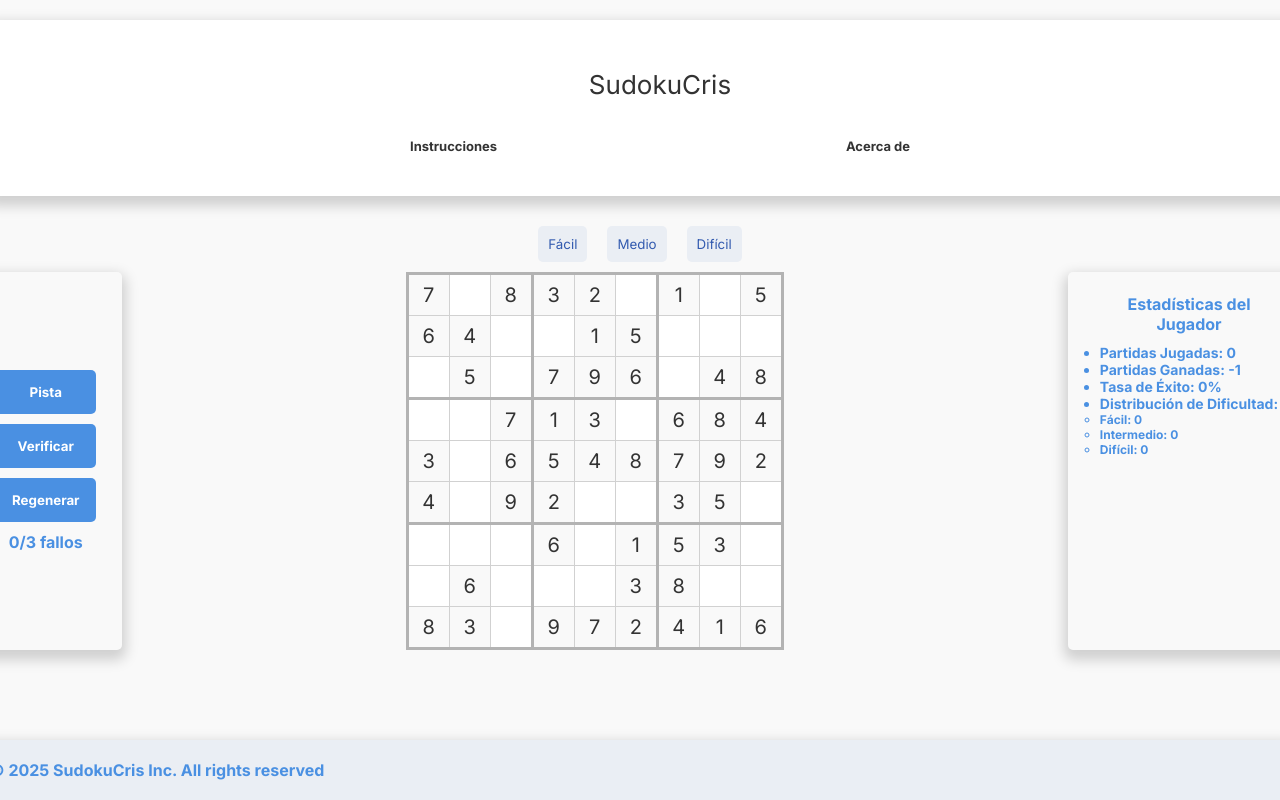
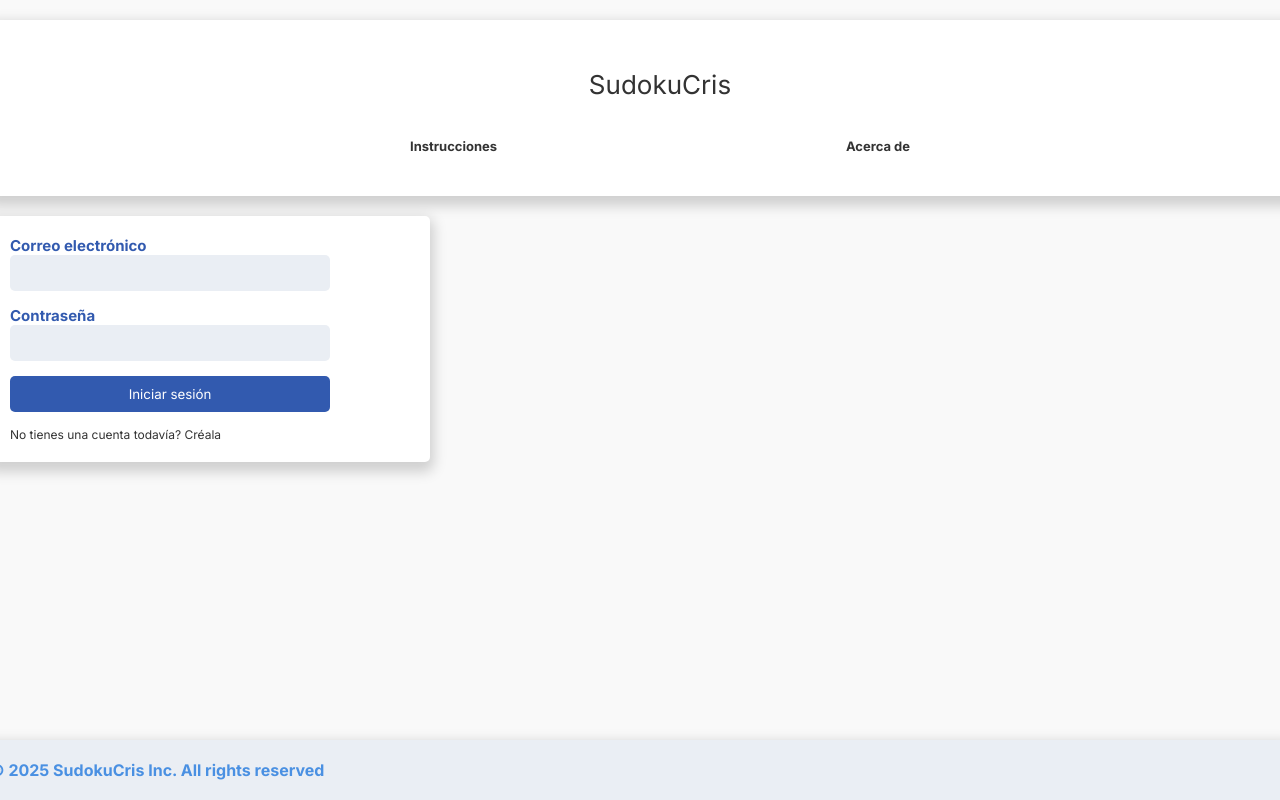
Before and after one commit to CristinaSheA/sudoku-cris, an Angular app: page /auth in a window 1280 px wide. Before the commit this address led to /sudoku. Shown: the top 800 px of the page. Built offline with nearby package versions, Linux system fonts and the light colour scheme.

Commit message:
Connected backend with frontend and 'sign-up' part done

```diff
--- a/src/app/app.config.ts
+++ b/src/app/app.config.ts
@@ -1,9 +1,14 @@
-import { ApplicationConfig, provideZoneChangeDetection } from '@angular/core';
+import { ApplicationConfig, importProvidersFrom, provideZoneChangeDetection } from '@angular/core';
 import { provideRouter } from '@angular/router';
-
 import { routes } from './app.routes';
 import { provideClientHydration, withEventReplay } from '@angular/platform-browser';
+import { HttpClientModule, provideHttpClient, withFetch } from '@angular/common/http';
 
 export const appConfig: ApplicationConfig = {
-  providers: [provideZoneChangeDetection({ eventCoalescing: true }), provideRouter(routes), provideClientHydration(withEventReplay())]
+  providers: [
+    provideZoneChangeDetection({ eventCoalescing: true }),
+    provideRouter(routes),
+    provideHttpClient(withFetch()),
+    importProvidersFrom(HttpClientModule),
+  ]
 };
--- /dev/null
+++ b/src/app/layout/pages/auth/auth.component.css
@@ -0,0 +1,44 @@
+:host {
+  display: block;
+}
+
+.auth {
+  max-width: 400px;
+  margin: 20px;
+  padding: 20px 20px;
+  border-radius: 5px;
+
+  background-color: #fff;
+}
+h2 {
+  text-align: left;
+  color: #325aaf;
+  font-size: 15px;
+  font-weight: bold;
+}
+input, button {
+  width: 100%;
+  max-width: 300px;
+  margin-bottom: 15px;
+  border: 0px;
+  padding: 10px;
+  border-radius: 5px;
+}
+input {
+  outline: none;
+  background-color: #eaeef4;
+}
+button {
+  max-width: 320px;
+  cursor: pointer;
+  background-color: #325aaf;
+  color: white;
+  transition: 0.35s;
+}
+button:hover {
+  background-color: #254383;
+}
+p {
+  cursor: pointer;
+  font-size: 12px;
+}
--- /dev/null
+++ b/src/app/layout/pages/auth/auth.component.html
@@ -0,0 +1,17 @@
+<form class="auth shadowed" [formGroup]="form">
+  @if(authMode !== 'log-in') {
+    <h2>Usuario</h2>
+  <input type="text" required formControlName="username">
+  }
+  <h2>Correo electrónico</h2>
+  <input type="email" required formControlName="email">
+  <h2>Contraseña</h2>
+  <input type="password" required formControlName="password">
+  @if(authMode === 'log-in') {
+    <button type="submit">Iniciar sesión</button>
+    <p (click)="changeAuthMode(2)">No tienes una cuenta todavía? Créala</p>
+  } @else {
+    <button type="submit" (click)="createUser()">Registrarse</button>
+    <p (click)="changeAuthMode(1)">Ya tienes una cuenta? Continua jugando</p>
+  }
+</form>
--- /dev/null
+++ b/src/app/layout/pages/auth/auth.component.ts
@@ -0,0 +1,41 @@
+import { ChangeDetectionStrategy, Component, inject } from '@angular/core';
+import { FormBuilder, FormGroup, FormsModule, ReactiveFormsModule, Validators } from '@angular/forms';
+import { UserService } from '../../services/user.service';
+
+@Component({
+  selector: 'app-auth',
+  imports: [FormsModule, ReactiveFormsModule],
+  templateUrl: './auth.component.html',
+  styleUrl: './auth.component.css',
+  changeDetection: ChangeDetectionStrategy.OnPush,
+})
+export class AuthComponent {
+  private readonly fb = inject(FormBuilder);
+  private readonly usersService = inject(UserService);
+
+  public authMode = 'log-in';
+
+  public form: FormGroup = this.fb!.group({
+    username: ['', [Validators.required, Validators.minLength(3)]],
+    email: [
+      '',
+      [Validators.required, Validators.minLength(1), Validators.email],
+    ],
+    password: ['', [Validators.required, Validators.minLength(1)]],
+  });
+  public changeAuthMode(mode: number) {
+    switch (mode) {
+      case 1:
+        this.authMode = 'log-in'
+        break;
+      case 2:
+        this.authMode = 'sign-up'
+        break;
+      default:
+        break;
+    }
+  }
+  public createUser() {
+    this.usersService!.createAccount(this.form)
+  }
+}
--- /dev/null
+++ b/src/app/layout/services/user.service.ts
@@ -0,0 +1,49 @@
+import { HttpClient } from '@angular/common/http';
+import { inject, Injectable } from '@angular/core';
+import { FormGroup } from '@angular/forms';
+import { Router } from '@angular/router';
+import { log } from 'console';
+import { Observable } from 'rxjs';
+
+@Injectable({
+  providedIn: 'root'
+})
+export class UserService {
+  private http = inject(HttpClient);
+  private readonly router = inject(Router);
+  public apiUrl = 'http://localhost:3000/users';
+
+  public createAccount(form: FormGroup): void {
+    const username = form.get('username')!.value;
+    const email = form.get('email')!.value;
+    const password = form.get('password')!.value;
+
+    if (form.invalid) {
+      console.error('Formulario inválido');
+      return;
+    }
+
+    this.createQuery(username, email, password).subscribe({
+      next: (response) => {
+        console.log('Usuario creado exitosamente', response);
+      },
+      error: (error) => {
+        console.error('Error al crear el usuario', error);
+        return
+      }
+    });
+    this.router!.navigateByUrl('forum/home');
+  }
+
+  private createQuery(
+    username: string,
+    email: string,
+    password: string,
+  ): Observable<any> {
+    return this.http.post(`${this.apiUrl}`, {
+      username,
+      email,
+      password,
+    });
+  }
+}
```
Also changed, not shown: src/app/app.routes.ts (+7 -2 lines).
